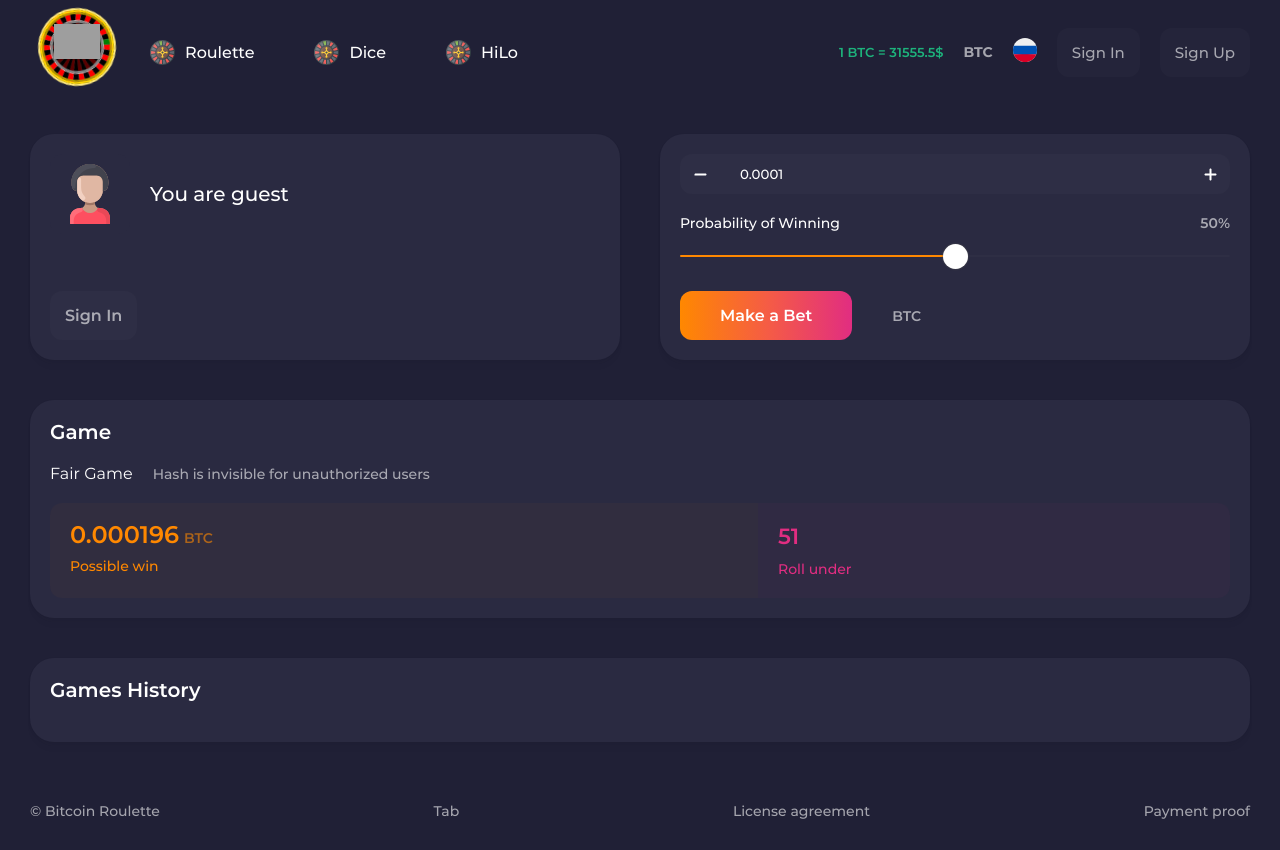
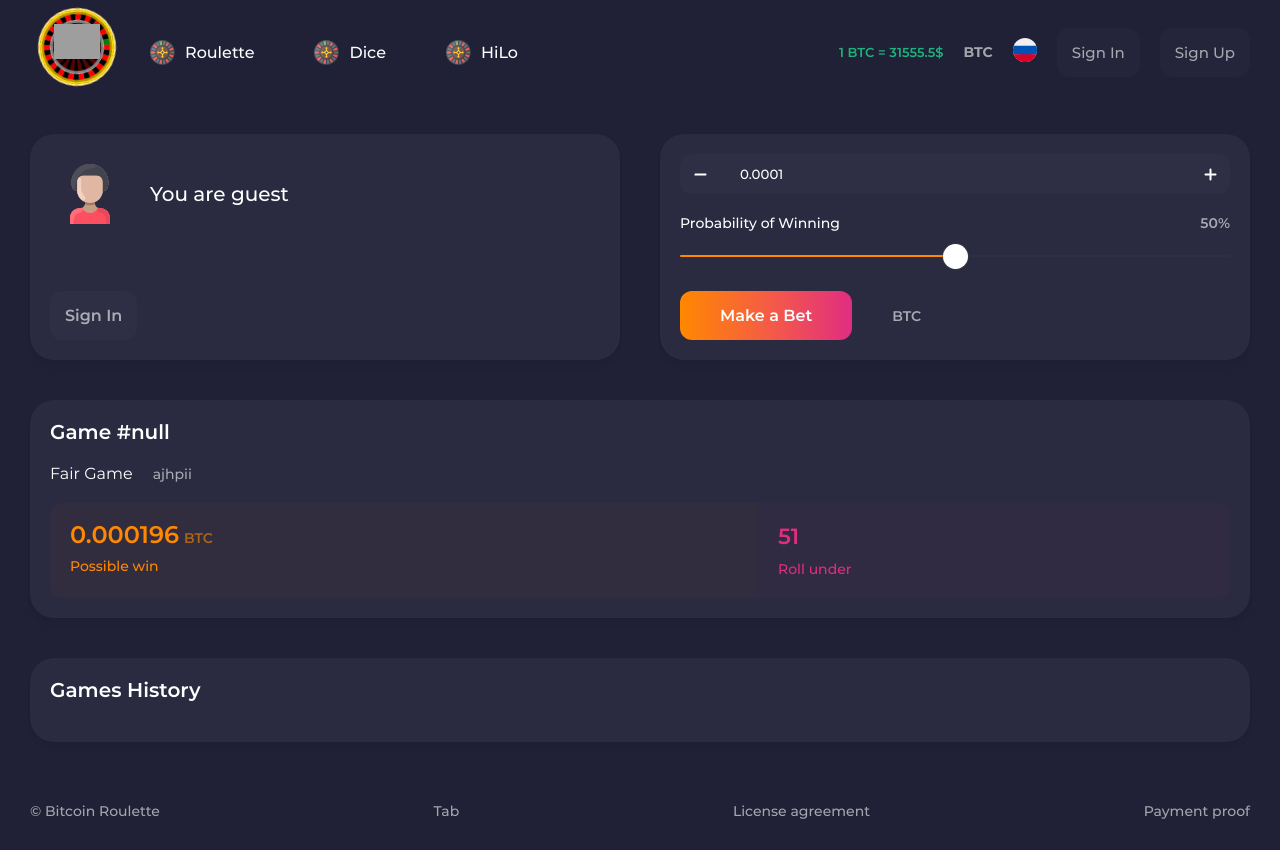
Before and after one commit to Rauventa/roulette, a React (Create React App) app: page /dice in a window 1280 px wide. Built offline with nearby package versions, Linux system fonts and the light colour scheme; grey boxes are pictures that could not be loaded.

Commit message:
changes add

```diff
--- a/src/components/GameCard/GameCard.tsx
+++ b/src/components/GameCard/GameCard.tsx
@@ -9,19 +9,21 @@ import {useSelector} from "react-redux";
 interface GameCardProps {
   formState: any,
   hash: string,
+  gameNumber: number,
   type: string
 }
 
 export const GameCard = ({
   formState,
   hash,
+  gameNumber,
   type
 }: GameCardProps) => {
 
   const currency = useSelector((state: any) => state.balanceReducer.currency)
 
   return (
-    <Card className={'game-card'} title={'Game'}>
+    <Card className={'game-card'} title={`Game #${gameNumber}`}>
       <div className={'game-card__subtitle'}>
         <div className="card__subtitle_left">
           {$t('Fair Game')}
--- a/src/pages/DicePage/DicePage.tsx
+++ b/src/pages/DicePage/DicePage.tsx
@@ -27,7 +27,8 @@ export const DicePage = () => {
 
   const {token, isAuth} = useContext(AuthContext)
 
-  const hash = useSelector((state: any) => state.diceReducer.hash) || 'Hash is invisible for unauthorized users'
+  const hash = useSelector((state: any) => state.diceReducer.hash) || Math.random().toString(36).substring(7);
+  const gameNumber = useSelector((state: any) => state.diceReducer.gameNumber)
 
   const fetchData = async () => {
 
@@ -86,6 +87,7 @@ export const DicePage = () => {
         <GameCard
           formState={formState}
           hash={hash}
+          gameNumber={gameNumber}
           type={'dice'}
         />
 
--- a/src/pages/HiloPage/HiloPage.tsx
+++ b/src/pages/HiloPage/HiloPage.tsx
@@ -23,6 +23,7 @@ export const HiloPage = () => {
   const {token, isAuth} = useContext(AuthContext)
 
   const hash = useSelector((state: any) => state.hiloReducer.hash) || 'Hash is invisible for unauthorized users'
+  const gameNumber = useSelector((state: any) => state.hiloReducer.gameNumber)
 
   const fetchData = async () => {
 
@@ -72,6 +73,7 @@ export const HiloPage = () => {
 
         <GameCard
           formState={formState}
+          gameNumber={gameNumber}
           hash={hash}
           type={'hilo'}
         />
--- a/src/store/actions/Dice/diceActions.js
+++ b/src/store/actions/Dice/diceActions.js
@@ -6,7 +6,7 @@ import {openModalHandler} from "../Modal/modalActions";
 export function getDiceHash(token) {
     return async dispatch => {
         try {
-            const response = await axiosClient.get('/Dice/GetDiceHashAndCurrentComission', {
+            const response = await axiosClient.get('/Dice/GetCurrentGameData', {
                 headers: {
                     'Authorization': `Bearer ${token}`
                 }
@@ -15,7 +15,7 @@ export function getDiceHash(token) {
             if (!response) {
                 dispatch(updateErrorHandler('Cannot load hash', response.data.status))
             } else {
-                dispatch(getDiceHashSuccess(response.data.payload.hash))
+                dispatch(getDiceHashSuccess(response.data.payload.hash, response.data.payload.gameNumber))
             }
         } catch (e) {
             dispatch(updateErrorHandler('Cannot load hash', e.response?.status || null))
@@ -45,10 +45,11 @@ export function startDice(token, data, ownNumber, hash) {
     }
 }
 
-export function getDiceHashSuccess(hash) {
+export function getDiceHashSuccess(hash, gameNumber) {
     return {
         type: GET_DICE_HASH,
-        hash
+        hash,
+        gameNumber
     }
 }
 
--- a/src/store/actions/Hilo/hiloActions.js
+++ b/src/store/actions/Hilo/hiloActions.js
@@ -6,7 +6,7 @@ import {openModalHandler} from "../Modal/modalActions";
 export function getHiloHash(token) {
     return async dispatch => {
         try {
-            const response = await axiosClient.get('/HiLo/GetCurrentHashAndCurrentComission', {
+            const response = await axiosClient.get('/HiLo/GetCurrentGameData', {
                 headers: {
                     'Authorization': `Bearer ${token}`
                 }
@@ -15,7 +15,7 @@ export function getHiloHash(token) {
             if (!response) {
                 dispatch(updateErrorHandler('Cannot load hash', response.data.status))
             } else {
-                dispatch(getHiloHashSuccess(response.data.payload.hash))
+                dispatch(getHiloHashSuccess(response.data.payload.hash, response.data.payload.gameNumber))
             }
         } catch (e) {
             console.log(e)
@@ -45,10 +45,11 @@ export function startHilo(token, data, hash) {
     }
 }
 
-export function getHiloHashSuccess(hash) {
+export function getHiloHashSuccess(hash, gameNumber) {
     return {
         type: GET_HILO_HASH,
-        hash
+        hash,
+        gameNumber
     }
 }
 
--- a/src/store/reducers/Dice/diceReducer.js
+++ b/src/store/reducers/Dice/diceReducer.js
@@ -2,6 +2,7 @@ import {GET_DICE_HASH, START_DICE_SUCCESS} from "../../actions/actionTypes";
 
 const initialState = {
     hash: '',
+    gameNumber: null,
     result: {}
 };
 
@@ -10,7 +11,8 @@ export default function diceReducer(state = initialState, action) {
         case GET_DICE_HASH:
             return {
                 ...state,
-                hash: action.hash
+                hash: action.hash,
+                gameNumber: action.gameNumber
             }
         case START_DICE_SUCCESS:
             return {
--- a/src/store/reducers/Hilo/hiloReducer.js
+++ b/src/store/reducers/Hilo/hiloReducer.js
@@ -2,6 +2,7 @@ import {GET_HILO_HASH, START_HILO_SUCCESS} from "../../actions/actionTypes";
 
 const initialState = {
     hash: '',
+    gameNumber: null,
     result: {}
 };
 
@@ -10,7 +11,8 @@ export default function hiloReducer(state = initialState, action) {
         case GET_HILO_HASH:
             return {
                 ...state,
-                hash: action.hash
+                hash: action.hash,
+                gameNumber: action.gameNumber
             }
         case START_HILO_SUCCESS:
             return {
```
